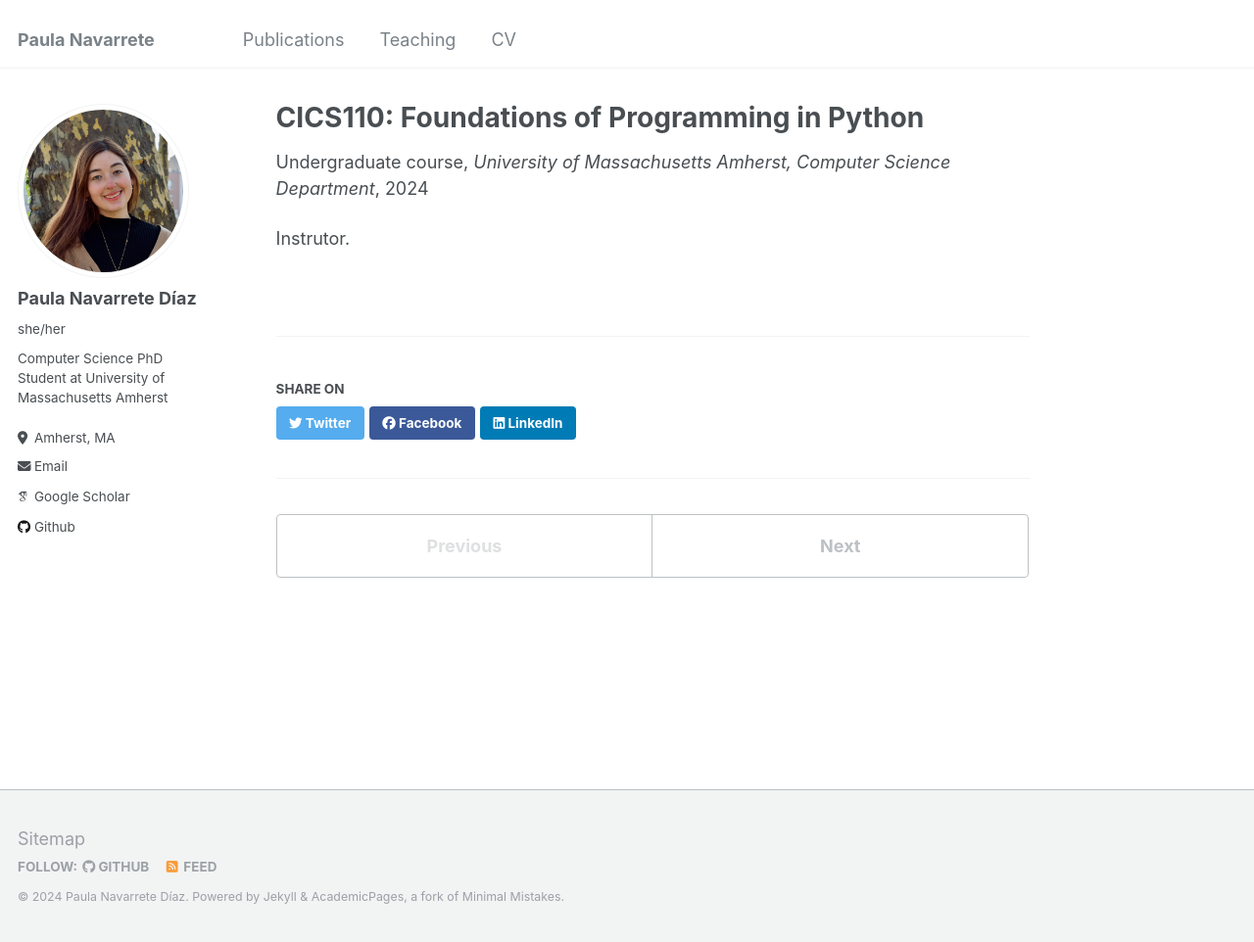
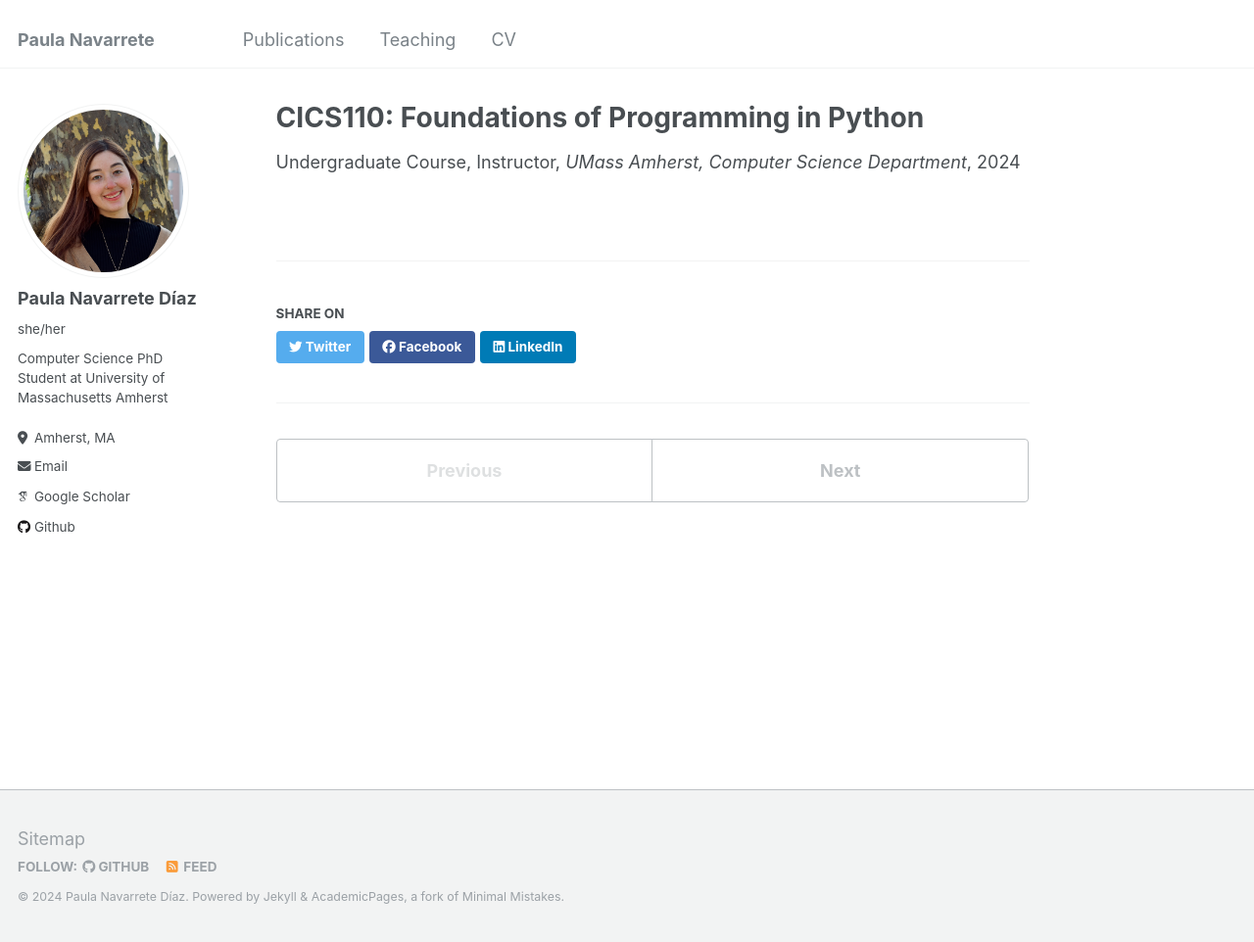
Before and after one commit to cheerstopaula/cheerstopaula.github.io, a Jekyll site: the page built from _teaching/2023-fall-teaching.md, in a window 1280 px wide and 962 px high. Shown: the whole window at 98% size. Built offline with Jekyll 4.4.1, drawn with Linux system fonts in a browser that asks for light colours; some web fonts are replaced.

Commit message:
Update 2023-fall-teaching.md

```diff
--- a/_teaching/2023-fall-teaching.md
+++ b/_teaching/2023-fall-teaching.md
@@ -1,10 +1,8 @@
 ---
 title: "CICS110: Foundations of Programming in Python"
 collection: teaching
-type: "Undergraduate course"
-venue: "University of Massachusetts Amherst, Computer Science Department"
+type: "Undergraduate Course, Instructor"
+venue: "UMass Amherst, Computer Science Department"
 date: 2024-02-01
 location: "Amherst, MA"
 ---
-
-Instrutor.
```
